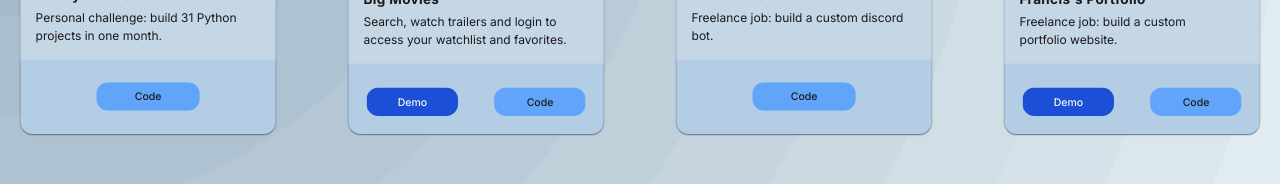
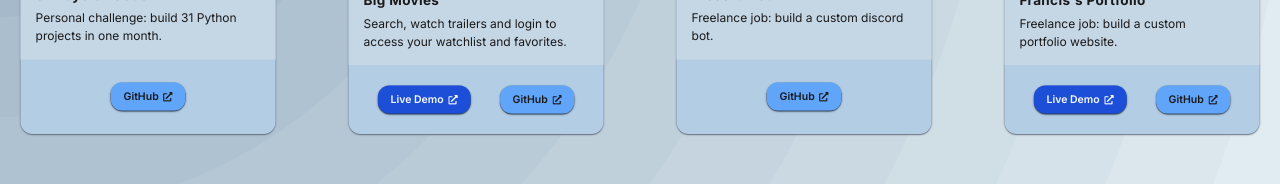
Before and after one commit to dylanbuchi/portfolio-next, a Next.js app: page /projects in a window 1280 px wide. Shown: the part 283-467 px from the top of the page. Built offline with nearby package versions, Linux system fonts and the light colour scheme.

Commit message:
Refactor ProjectButtons

```diff
--- a/src/components/Projects/ProjectButtons.tsx
+++ b/src/components/Projects/ProjectButtons.tsx
@@ -1,46 +1,43 @@
+import ProjectButton from 'components/Buttons/ProjectButton';
 import { ProjectProps } from 'interfaces/projects';
-import Link from 'next/link';
 
 const ProjectButtons = ({ project }: ProjectProps) => {
-  const renderButtons = () => {
-    if (project.demoLink) {
-      return <>
-        <div className="mt-2 w-[50%] p-6">
-          <Link
-            href={project.demoLink}
-            target="_blank"
-            rel="noopener noreferrer"
-            className="hover:lumos relative flex items-center justify-center rounded-2xl border border-transparent bg-blue-700 py-2 px-8 text-sm font-medium text-white_gray  transition dark:bg-accent_primary ">
-            Demo<span className="sr-only">, {project.demoLink}</span>
+  const GitHubButton = () => {
+    return (
+      <ProjectButton
+        name="GitHub"
+        url={project.codeLink || '#'}
+        classes={githubButtonClasses}
+      />
+    );
+  };
 
-          </Link>
-        </div>
-        <div className="mt-auto w-[50%] p-6 transition">
-          <Link
-            href={project.codeLink ?? '#'}
-            target="_blank"
-            rel="noopener noreferrer"
-            className="hover:lumos relative flex items-center justify-center rounded-2xl border border-transparent  bg-blue-400 py-2 px-8 text-sm font-medium transition dark:bg-blue-900   dark:text-white_gray">
-            Code<span className="sr-only">, {project.codeLink}</span>
+  const LiveDemoButton = () => {
+    return (
+      <ProjectButton
+        name="Live Demo"
+        url={project.demoLink || '#'}
+        classes={demoLinkButtonClasses}
+      />
+    );
+  };
 
-          </Link>
-        </div>
-      </>;
-    }
-    return <>
-      <div className="my-2 mx-auto w-[50%] p-4">
-        <Link
-          href={project.codeLink ?? '#'}
-          target="_blank"
-          rel="noopener noreferrer"
-          className="hover:lumos relative flex items-center justify-center rounded-2xl   border border-transparent bg-blue-400 py-2 px-8 text-sm font-medium dark:bg-blue-900  dark:text-white_gray">
-          Code<span className="sr-only">, {project.codeLink}</span>
+  const demoLinkButtonClasses =
+    'bg-blue-700 py-2 px-4 text-sm font-medium text-white_gray transition dark:bg-accent_primary';
 
-        </Link>
-      </div>
-    </>;
-  };
-  return renderButtons();
+  const githubButtonClasses =
+    'bg-blue-400 py-2 px-4 text-sm font-medium transition dark:bg-blue-900 dark:text-white_gray';
+
+  return (
+    <>
+      {(project.demoLink && (
+        <>
+          <LiveDemoButton />
+          <GitHubButton />
+        </>
+      )) || <GitHubButton />}
+    </>
+  );
 };
 
 export default ProjectButtons;
```
